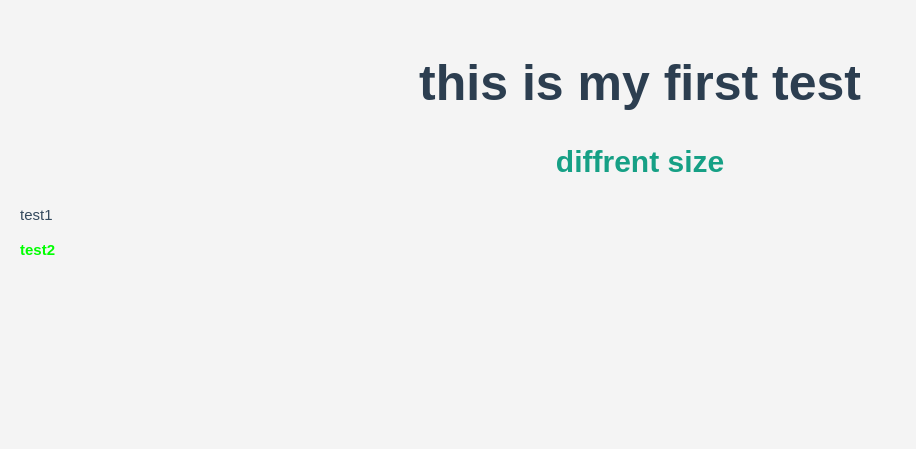
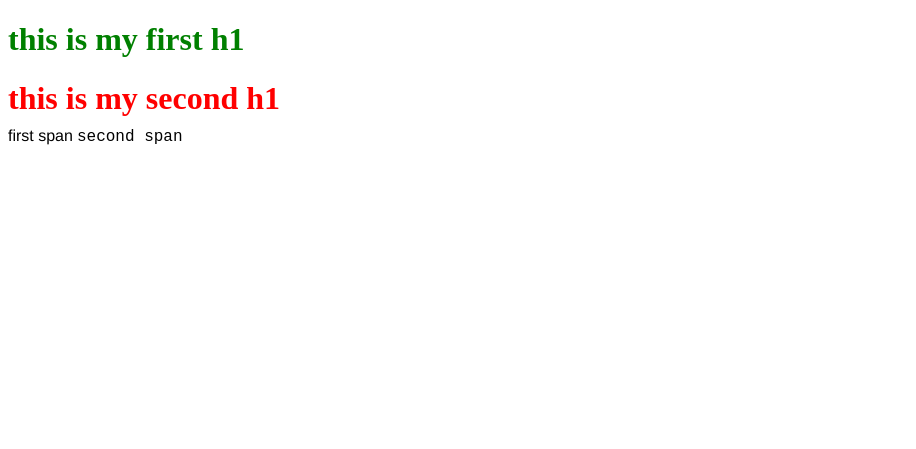
Before and after one commit to W3b-crawl3r/projetwebtp1, a plain HTML site: page index.html in a window 1280 px wide. Shown: the whole page, without its empty margins (0-916 px from the left). Drawn offline with Linux system fonts and the light colour scheme.

Commit message:
imple modifications

```diff
--- a/index.css
+++ b/index.css
@@ -1,33 +1,52 @@
-body {
-    font-family: Arial, sans-serif;
-    background-color: #f4f4f4;
-    margin: 0;
-    padding: 20px;
+
+
+.h11 {
+    color: green;
+    size: 15px;
+    margin-bottom: 10px;
+
+}
+.h12 {
+    color: red;
+    size: 22px;
+    margin-bottom: 10px;
+
 }
 
-/* Headings */
-h1 {
-    color: #2c3e50;
-    font-size: 50px;
-    text-align: center;
+.span1 {
+    font-family: 'Franklin Gothic Medium', 'Arial Narrow', Arial, sans-serif;
+    font-weight: 200;
+    margin-bottom: 10px;
+
 }
 
-h2 {
-    color: #16a085;
-    font-size: 30px;
-    text-align: center;
+.span2 {
+    font-family: 'Courier New', Courier, monospace ;
+    font-weight: 300;
+    margin-bottom: 10px;
+
 }
 
-/* Paragraph */
-p {
-    font-size: 15px;
-    color: #34495e;
-    line-height: 1.5;
+.div1 {
+    color: yellow;
+    height: 300px;
+    width: 300px;
+    margin-bottom: 10px;
 }
 
-/* Span */
-span {
-    font-size: 15px;
-    color: #00ff00;
-    font-weight: bold;
+.div2 {
+    color: red;
+    height: 300px;
+    width: 600px;
+    margin-bottom: 10px;
+
 }
+
+.div1 {
+    color: green;
+    height: 300px;
+    width: 300px;
+    border-radius: 50%;
+    margin-bottom: 10px;
+
+}
--- a/index.html
+++ b/index.html
@@ -7,9 +7,13 @@
         <link rel="stylesheet" href="index.css">
     </head>
     <body>
-        <h1>this is my first test</h1>
-        <h2>diffrent size</h2>
-        <p>test1</p>
-        <span>test2</span>
+        <h1 class="h11">this is my first h1</h1>
+        <h1 class="h12">this is my second h1</h1>
+        <span class="span1">first span</span>
+        <span class="span2">second span</span>
+        <div class="div1"></div>
+        <div class="div2"></div>
+        <div class="div3"></div>
 
     </body>
+</html>
```
